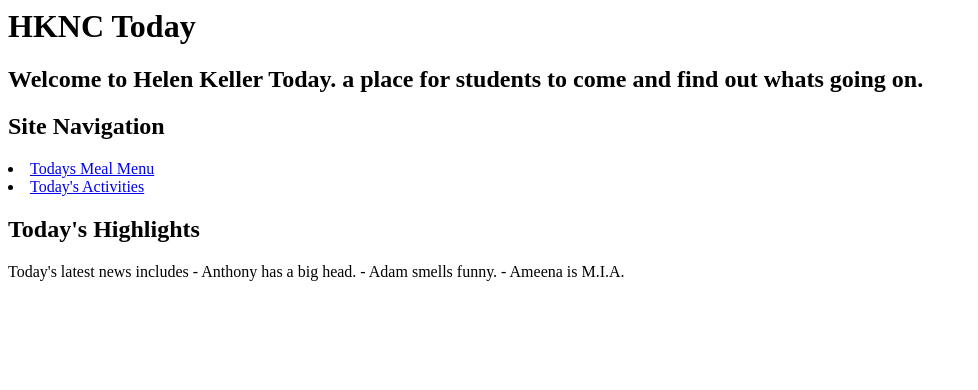
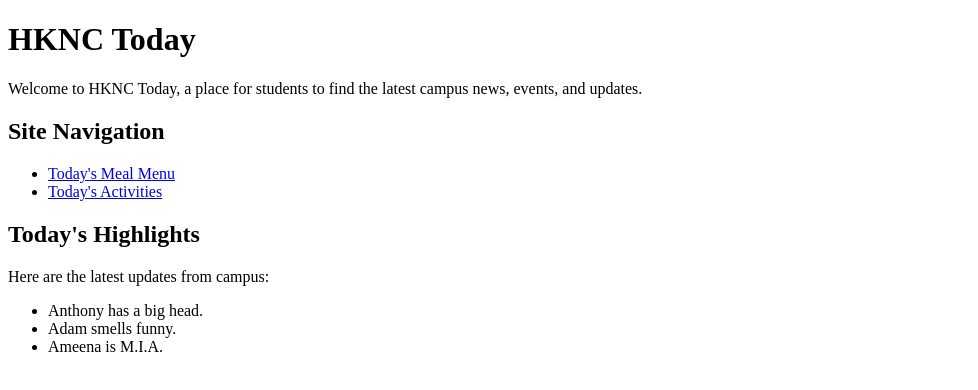
Before and after one commit to Clemzon/HKNC_Today, a plain HTML site: page index.html in a window 1280 px wide. Shown: the whole page, without its empty margins (0-978 px from the left). Drawn offline with Linux system fonts and the light colour scheme.

Commit message:
new index.html

```diff
--- a/index.html
+++ b/index.html
@@ -1,28 +1,42 @@
-<html>
+<!DOCTYPE html>
+<html lang="en">
   <head>
-    <title>HKNC Today - NEWS</title>
+    <meta charset="UTF-8" />
+    <meta name="viewport" content="width=device-width, initial-scale=1.0" />
+    <title>HKNC Today - News</title>
   </head>
+
   <body>
-  <h1>HKNC Today</h1>
-  <h2>Welcome to Helen Keller Today.
-    a place for students to come and
-    find out whats going on.
-  </h2>
-  <nav>
-    <h2>Site Navigation</h2>
-    <li><a href=".//pages/todays_menu.html">Todays Meal Menu</a></li>
-  <li><a href=".//pages/todays_activities.html">Today's Activities</a></li>
-  </nav>
-  <section>
-  <h1>Today's Highlights</h1>
-  <p>
-    Today's latest news includes
-    - Anthony has a big head.
-    - Adam smells funny.
-    - Ameena is M.I.A.
-  </p>
+    <!-- Main page heading -->
+    <header>
+      <h1>HKNC Today</h1>
+      <p>
+        Welcome to HKNC Today, a place for students to find the latest campus
+        news, events, and updates.
+      </p>
+    </header>
 
-</section>
+    <!-- Main navigation for the site -->
+    <nav aria-label="Main site navigation">
+      <h2>Site Navigation</h2>
+      <ul>
+        <li><a href="./pages/todays_menu.html">Today's Meal Menu</a></li>
+        <li><a href="./pages/todays_activities.html">Today's Activities</a></li>
+      </ul>
+    </nav>
 
+    <!-- Main content of the page -->
+    <main>
+      <section aria-labelledby="highlights-heading">
+        <h2 id="highlights-heading">Today's Highlights</h2>
+        <p>Here are the latest updates from campus:</p>
+
+        <ul>
+          <li>Anthony has a big head.</li>
+          <li>Adam smells funny.</li>
+          <li>Ameena is M.I.A.</li>
+        </ul>
+      </section>
+    </main>
   </body>
-  </html>
+</html>
```
